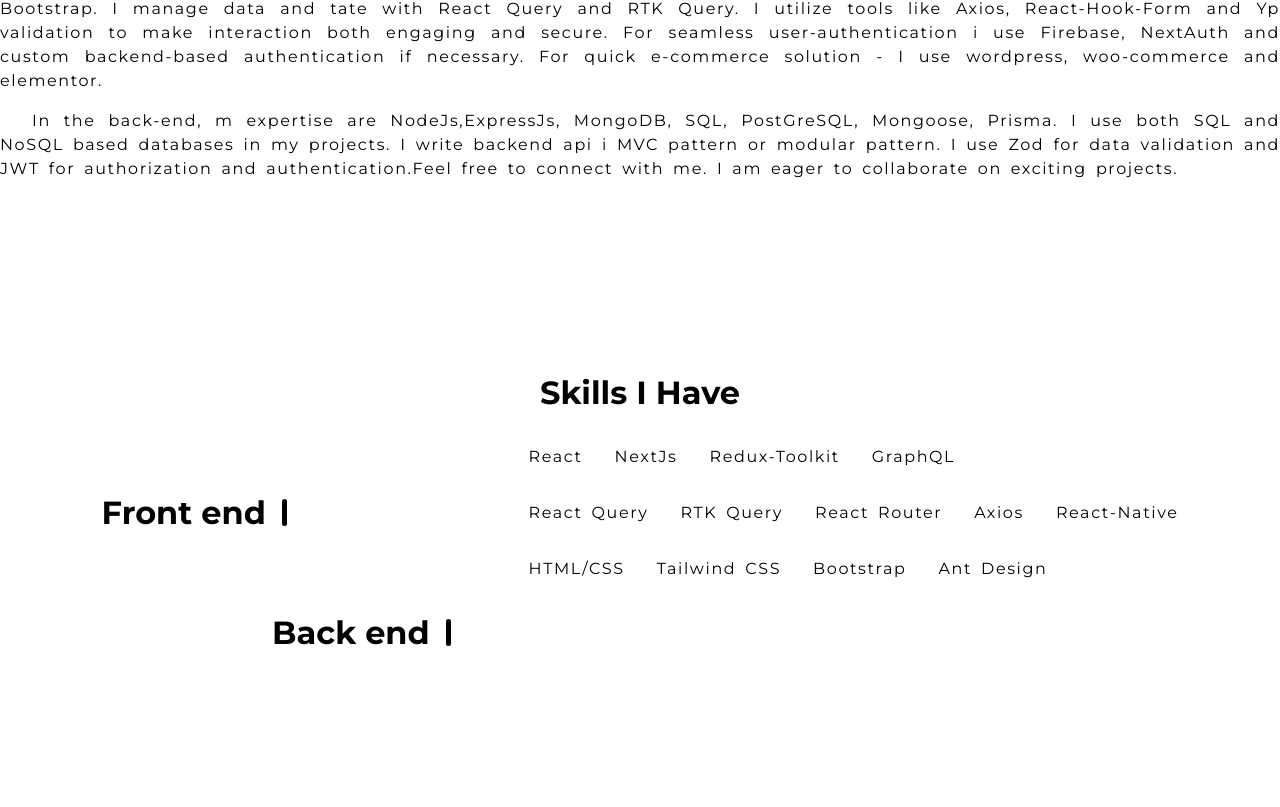
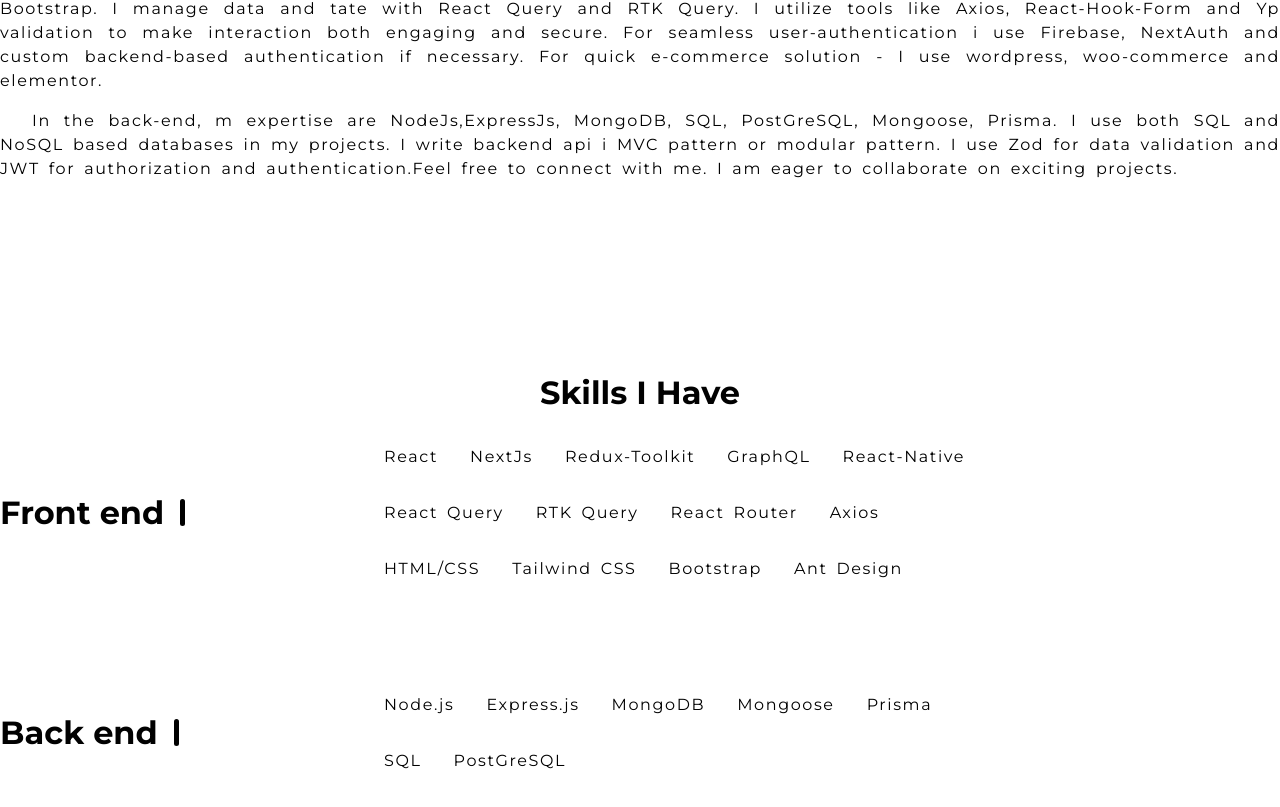
Before and after one commit to Arman-Kabir/portfolio, a React (Vite) app: page / in a window 1280 px wide. Shown: the part 855-1662 px from the top of the page. Before the commit the page ends 1572 px from the top, so only its background shows below. Built offline with nearby package versions, Linux system fonts and the light colour scheme.

Commit message:
backend skills added

```diff
--- a/src/components/Skills/Skills.css
+++ b/src/components/Skills/Skills.css
@@ -1,7 +1,16 @@
+.skills_container {
+  display: flex;
+  flex-direction: column;
+  gap: 5rem;
+  width: 100%;
+  margin-left: 30rem;
+}
 .front_end,
 .back_end {
   display: flex;
-  justify-content: space-around;
+  gap:10rem;
+  /* justify-content: space-between; */
+  /* gap:5rem; */
 }
 
 .stack_name {
@@ -19,9 +28,12 @@
 }
 
 .stack_details {
-    display: flex;
-    flex-direction: column;
+  display: flex;
+  flex-direction: column;
+  /* width:40rem; */
 }
-.first_row,.second_row,.third_row{
-    display: flex;
+.first_row,
+.second_row,
+.third_row {
+  display: flex;
 }
--- a/src/components/Skills/Skills.tsx
+++ b/src/components/Skills/Skills.tsx
@@ -4,9 +4,10 @@
 const Skills = () => {
     return (
         <section className='section_container'>
+
             <SectionHeader title={'Skills I Have'} />
 
-            <div className='container'>
+            <div className='container skills_container'>
 
                 <div className='front_end'>
 
@@ -21,13 +22,13 @@
                             <p>NextJs</p>
                             <p>Redux-Toolkit</p>
                             <p>GraphQL</p>
+                            <p>React-Native</p>
                         </div>
                         <div className='second_row'>
                             <p>React Query</p>
                             <p>RTK Query</p>
                             <p>React Router</p>
                             <p>Axios</p>
-                            <p>React-Native</p>
                         </div>
                         <div className='third_row'>
                             <p>HTML/CSS</p>
@@ -46,7 +47,20 @@
                     </div>
 
                     <div className='stack_details'>
+                        <div className='first_row'>
+                            <p>Node.js</p>
+                            <p>Express.js</p>
+                            <p>MongoDB</p>
+                            <p>Mongoose</p>
+                            <p>Prisma</p>
+                        </div>
+                        <div className='second_row'>
+                            <p>SQL</p>
+                            <p>PostGreSQL</p>
+                        </div>
+                        <div className='third_row'>
 
+                        </div>
                     </div>
                 </div>
 
```
